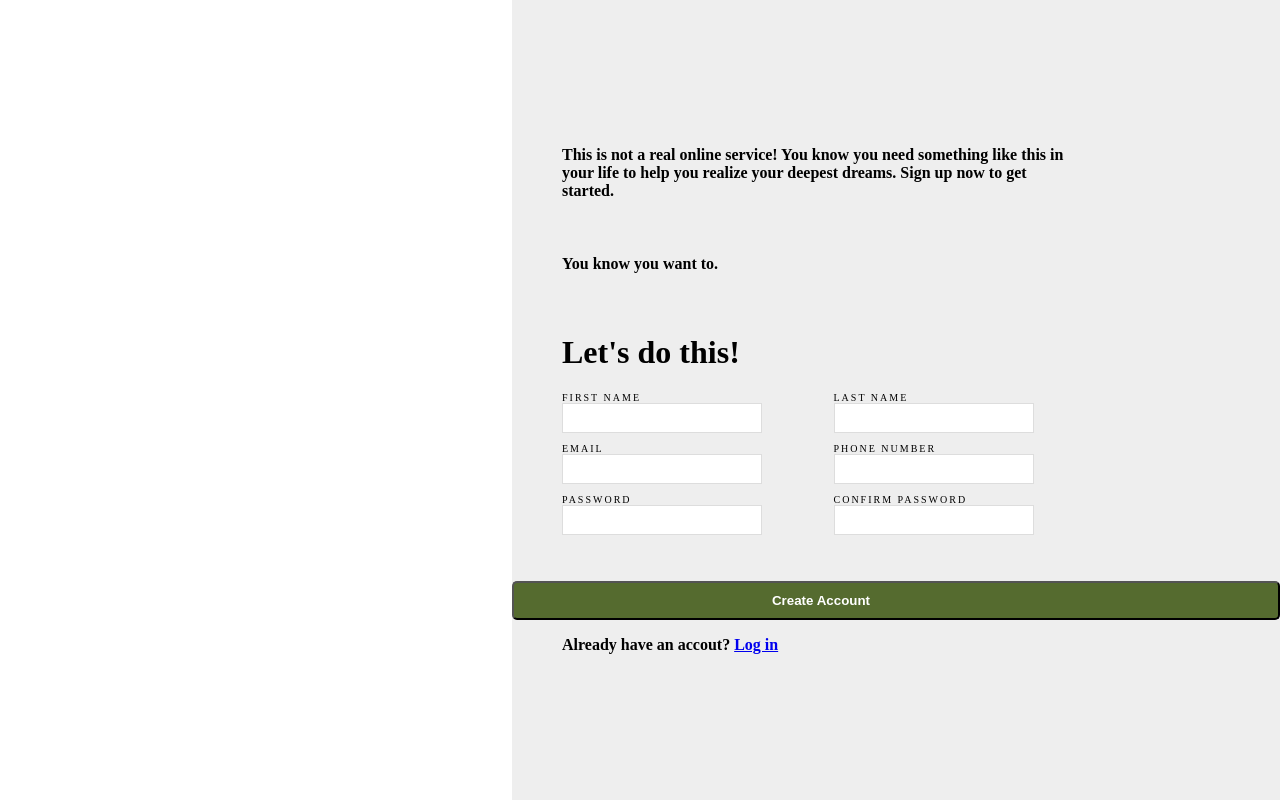
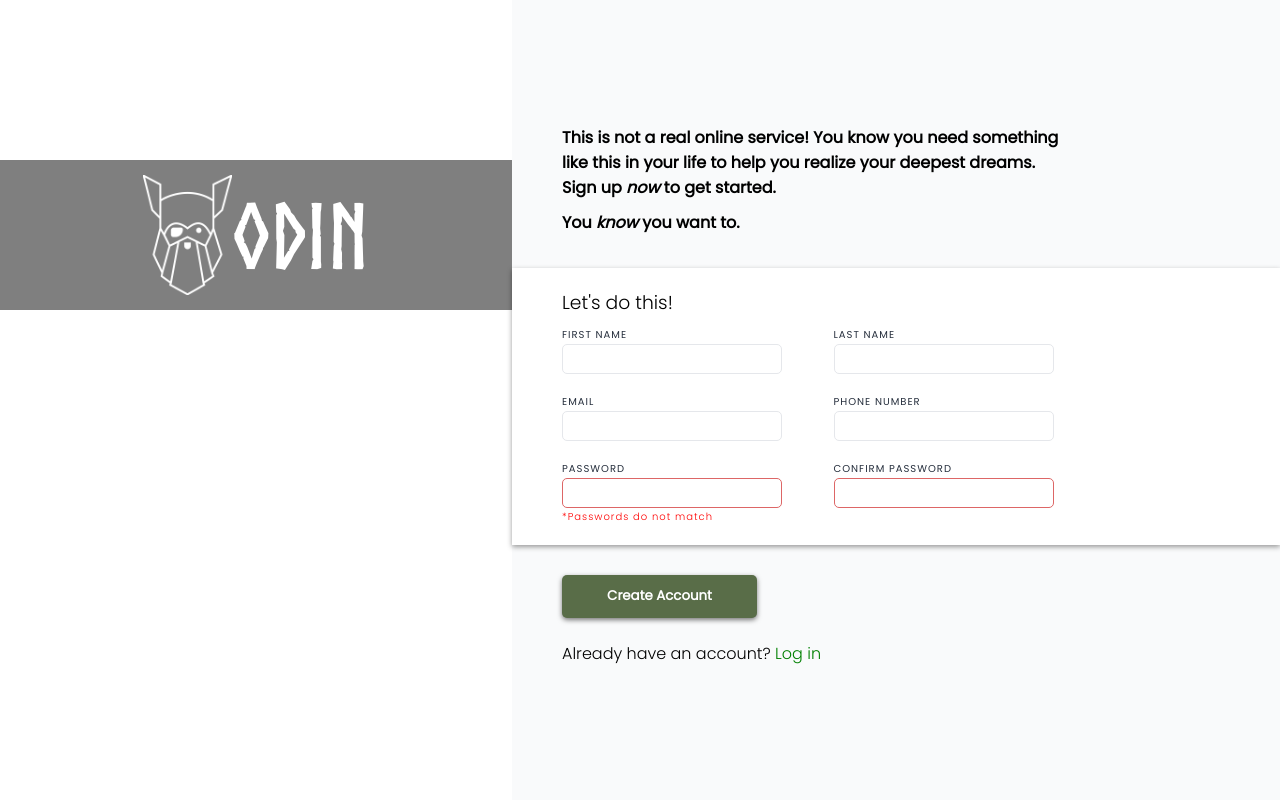
Before and after one commit to JanMaslo2/odin-signup-form, a plain HTML site: page index.html in a window 1280 px wide. Drawn offline with Linux system fonts and the light colour scheme.

Commit message:
finished design

```diff
--- a/index.html
+++ b/index.html
@@ -7,16 +7,22 @@
 </head>
 <body>
 	<div id="left">
-		<div></div>
+		<div id="logo-section">
+			<img src="Images/odin-lined.png">
+			<p>odin</p>
+		</div>
 		<div></div>
 	</div>
 
 	<div id="right">
-	<p>This is not a real online service! You know you need something like this in your life to help you realize your deepest dreams. Sign up now to get started.</p>
-	<p>You know you want to.</p>
+	<div class="text">
+	<p>This is not a real online service! You know you need something like this in your life to help you realize your deepest dreams.<br> Sign up <em>now</em> to get started.</p>
+	<p>You <em>know</em> you want to.</p>
+	</div>
 
 	<form>
-		<h1>Let's do this!</h1>
+		<div id="form-tab">
+		<h3>Let's do this!</h3>
 		<div id="form-grid">
 			<label>
 				first name
@@ -40,17 +46,21 @@
 
 			<label>
 				password
-				<input type="password" name="passwd">
+				<input type="password" name="passwd"
+				 class="error">
+				<div class="error-message">*Passwords do not match</div> <!-- Could be inserted with javascript-->
 			</label>
 
 			<label>
 				confirm password
-				<input type="password">
+				<input type="password"
+				 class="error">
 			</label>
 		</div>
+		</div>
+		<button type="submit">Create Account</button>
 	</form>
-	<button type="submit">Create Account</button>
-	<p>Already have an accout? <a href="index.html">Log in</a></p>
-
+	<p>Already have an account? <a href="index.html">Log in</a></p>
+	</div>
 </body>
 </html>
--- a/style.css
+++ b/style.css
@@ -1,3 +1,15 @@
+@import url('https://fonts.googleapis.com/css2?family=Poppins:wght@300;400&display=swap');
+
+@font-face {
+	font-family: Norse;
+	src: url("Fonts/norse.otf");
+}
+
+
+:root {
+	--light-grey: #E5E7EB;
+}
+
 html {
 	height: 100vh;
 	box-sizing: border-box;
@@ -5,20 +17,70 @@ html {
 
 * {
 	box-sizing: border-box;
+	padding: 0;
+	margin: 0;
+	font-family: Poppins, Calibri, 'Trebuchet MS', sans-serif;
+	font-weight: 300;
 }
 
-#form-area {
+a {
+	color: green;
+	text-decoration: none;
+
+}
+
+p, h3 {
+	margin-bottom: 10px;
+}
+
+#logo-section {
+	position: relative;
+	display: flex;
+	justify-content: center;
+	align-items: center;
+	top: 20%;
+	background-color: rgba(0,0,0,0.5);
+	height: 150px;
+	user-select: none;
+}
+
+#logo-section img {
+	height: 80%;
+}
+
+#logo-section p {
+	margin: 0;
+	font-size: 90px;
+	color: white;
+	font-family: Norse;
+}
+
+form {
+	user-select: none;
 	/*background-color: red;*/
 	width: 100%;
-	box-shadow: 0px 5px 3px #777777;
+	/*box-shadow: 0px 5px 3px #777777;*/
+	/*background-color: #ffffff;*/
+	padding: 0 !important;
+}
+
+#form-tab {
+	width: 100%;
+	box-shadow: 0px 2px 5px #999999;
 	background-color: #ffffff;
+
+	padding-left: 50px;
+	padding-right: 200px;
+
+	padding-top: 20px;
+	padding-bottom: 20px;
 }
 
 #form-grid {
 	display: grid;
 	grid-template-columns: repeat(2, 1fr);
 	grid-column-gap: 25px;
-	grid-row-gap: 10px;
+	grid-row-gap: 20px;
 }
 
 #left {
@@ -33,7 +95,8 @@ html {
 	display: flex;
 	flex-direction: column;
 	justify-content: center;
-	background-color: #eeeeee;
+	background-color: #f9fafb;
+
 
 	/*padding-left: 50px;*/
 	/*padding-right: 200px;*/
@@ -48,7 +111,7 @@ html {
 	padding-right: 200px;
 }
 
-#right p {
+#right .text * {
 	font-weight: bold;
 }
 
@@ -61,32 +124,68 @@ body {
 }
 
 label {
+	color: #262f3d;
 	text-transform: uppercase;
 	display: flex;
 	flex-direction: column;
+	gap: 1px;
 
 	font-size: 10px;
-	letter-spacing: 2px;
+	font-weight: normal;
+	letter-spacing: 1px;
 }
 
 input {
-	width: 200px;
+	width: 220px;
 	height: 30px;
-	border: 1px solid #dddddd;
+	border: 1.5px solid #E5E7EB;
+	border-radius: 5px;
+	padding-left: 8px;
 }
 
 input:focus {
-	box-shadow: 0px 2px 4px #dddddd;
-	border: 1px solid #cccccc;
+	box-shadow: 0px 2px 4px #999999;
+	outline: none;
+	border: 1.5px solid #6666cc;
+	transition: border 100ms;
 }
 
 button {
-	background-color: darkolivegreen;
+	width: 195px;
+	height: 43px;
+
+	border: 0;
+
+	background-color: #596D48;
 	padding: 10px;
+	margin-left: 50px;
+	/*margin-top: 70px;*/
+	/*margin-right: 200px;*/
 	border-radius: 5px;
 	color: white;
 	font-weight: bold;
+	box-shadow: 0px 2px 5px #777777;
 
+	margin-top: 30px;
+}
+
+input[type="password"].error {
+	outline: none;
+	border: 1.5px solid #dd6666;
+}
+
+input[type="password"].error::after {
+	display: inline-block;
 	position: relative;
-	top: 23px;
+	visibility: visible;
+	width: 200px;
+	height: 200px;
+	background-color: red;
+	content: "*Passwords do not match";
+
 }
+
+.error-message {
+	color: red;
+	text-transform: none;
+}
```
Also changed, not shown: Fonts/norse.otf (added), Images/odin-lined.png (added), 2 other files.
